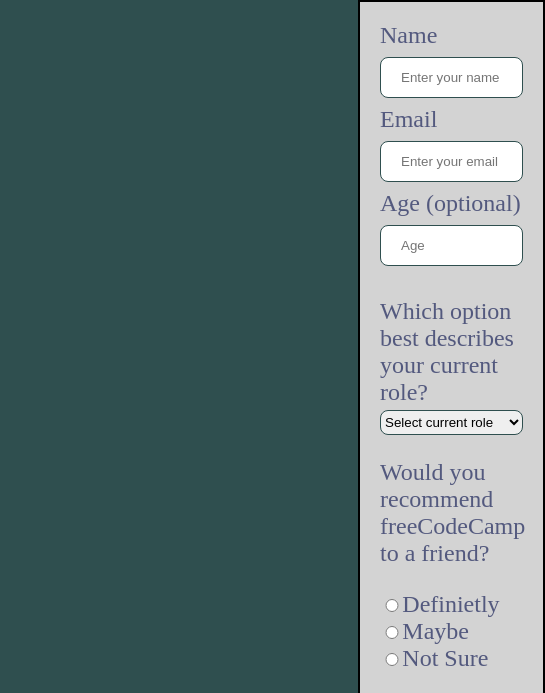
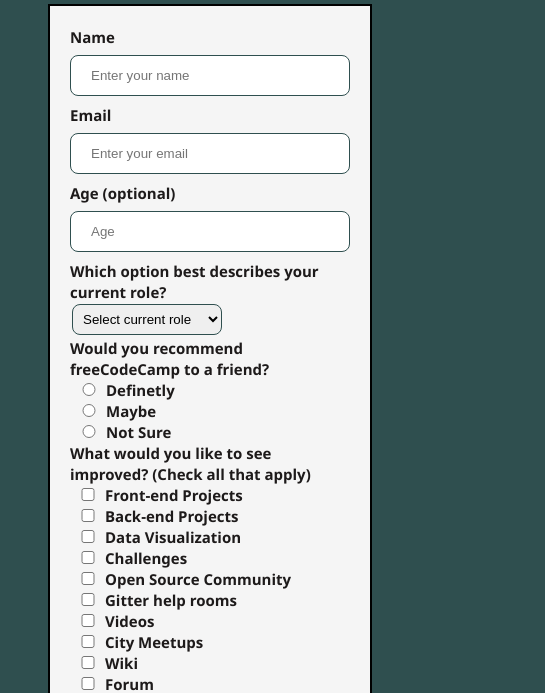
Before and after one commit to simplyenny/surveyform, a plain HTML site: page index.html in a window 390 px wide. Shown: the part 132-825 px from the top of the page, 545 px wide, since content can reach past the window. Drawn offline with Linux system fonts and the light colour scheme.

Commit message:
Add files via upload
I made changes to this form project by making it responsive, putting a form action and making the radio buttons effective. Also removed the <p> element tag and replaced it with the <label> tag.

```diff
--- a/index.html
+++ b/index.html
@@ -15,14 +15,14 @@
         <p id="description">Thank you for taking your time to help us improve the platform</p>
     </header>
     <main>
-        <form id="survey-form">
+        <form action="index.html" method="POST" id="survey-form">
         <div class="form-group">
             <label id="name-label" for="name">Name<br><input type="text" id="name" placeholder="Enter your name" required></label><br>
             <label id="email-label" for="email">Email<br><input type="email" id="email" placeholder="Enter your email" aria-required="true"></label><br>
             <label id="age-label" for="age">Age (optional)<br><input type="number" id="number" placeholder="Age" min="1" max="99"></label>
         </div>
         <div class="form-group">
-                <p id="tag">Which option best describes your current role?<br>
+               <label> Which option best describes your current role?</label>
                 <select id="dropdown" name="role" required>
                     <option disabled selected value>Select current role</option>
                     <option value="student">Student</option>
@@ -33,14 +33,14 @@
                 </select>
         </div>
                 <div class="form-group">
-                    <p>Would you recommend freeCodeCamp to a friend?</p>
-                    <label for="options"><input id="options" type="radio" name="definietly">Definietly</label><br>
-                    <label for="options"><input id= "options" type="radio" name="maybe" >Maybe</label><br>
-                    <label for="options"><input id= "options" type="radio" name="notsure" >Not Sure</label>
+                    <label>Would you recommend freeCodeCamp to a friend?</label><br>
+                    <label for="definetly"><input id="definetly" type="radio"  name="recommend">Definetly</label><br>
+                    <label for="maybe"><input id= "maybe" type="radio" name="recommend" >Maybe</label><br>
+                    <label for="notsure"><input id= "notsure" type="radio" name="recommend" >Not Sure</label>
 
                 </div>
             <div class="form-group">
-                    <p id="tag">What would you like to see improved? <span>(Check all that apply)</span></p>
+                    <label>What would you like to see improved? <span>(Check all that apply)</span></label><br>
                     <label><input id="options" type="checkbox" name="improve">Front-end Projects</label><br>
                     <label><input id="options" type="checkbox" name="improve">Back-end Projects</label><br>
                     <label><input id="options" type="checkbox" name="improve">Data Visualization</label><br>
@@ -55,23 +55,23 @@
 
                 </div>
             <div class="form-group">
-                    <p id="tag">What is your favourite feature of freeCodeCamp?<br>
+                    <label>What is your favourite feature of freeCodeCamp?</label><br>
                     <select id="dropdown" name="feature" required>
                         <option disabled selected value>Select an option</option>
                         <option value="challenges">Challenges</option>
                         <option value="project">Projects</option>
                         <option value="community">Community</option>
                         <option value="opensource">Open Source</option>
-                    </p>
+
                     </select>
                 </div>
             <div class="form-group">
-                <p id="tag">Additional Comment or suggestion
+                <label>Additional Comment or suggestion</label>
                 <label><input id="comment" type="textarea" placeholder="Enter comments here"></label>
-                </p>
+
             </div>
             <div class="form-group">
-                <button type="submit" id="submit">Submit</button>
+                <button input type="submit" value="" >Submit</button>
             </div>
         </form>
     </main>
--- a/style.css
+++ b/style.css
@@ -1,4 +1,10 @@
+html{
+    -webkit-text-size-adjust: 100%;
+    -ms-text-size-adjust: 100%;
+}
 *{
+    -moz-box-sizing: border-box;
+    -webkit-box-sizing: border-box;
     box-sizing: border-box;
 
 }
@@ -17,13 +23,12 @@ h1 {
     text-align: center;
     font-weight: 200;
     font-style: italic;
-
 }
 #survey-form{
   background-color: lightgrey;
-  box-shadow: red;
   border: 2px solid;
   width: 50%;
+  height: max-content;
   padding: 20px;
   margin: 0 0 0 350px;
   display: block;
@@ -32,26 +37,17 @@ h1 {
 .form-group{
     width: 100%;
     font-size: 1.5em;
-    color: rgba(12, 22, 80, 0.644);;
+    color: rgba(12, 22, 80, 0.644);
     align-items: flex-start;
 }
-p{
-    color: rgba(12, 22, 80, 0.644);
+label {
+    font-size: .75em;
+    font-weight: bold;
 }
-label #options {
-    font-size: 50px;
-}
-
-input[type=text] {
-    width: 100%;
-    padding: 12px 20px;
-    margin: 8px 0;
-    box-sizing: border-box;
-    border: 1px solid darkslategray;
-    border-radius: 8px;
-}
-
-input[type=number] {
+input[type=text],
+input[type=number],
+input[type=email],
+select {
     width: 100%;
     padding: 12px 20px;
     margin: 8px 0;
@@ -59,41 +55,35 @@ input[type=number] {
     box-sizing: border-box;
     border-radius: 8px;
 }
-
-input[type=email] {
-    width: 100%;
-    padding: 12px 20px;
-    margin: 8px 0;
-    border: 1px solid darkslategray;
-    box-sizing: border-box;
-    border-radius: 8px;
+select:focus,
+select:hover {
+    outline: none;
+    border: 1px solid #bbbbbb;
+}
+select option{
+    color: rgba(2, 3, 19, 0.7);
+    font-size: 0.9em;
 }
 input[type=textarea] {
     width: 100%;
     height: 100px;
+    resize: vertical;
     padding-bottom: 50px;
-    margin: 0;
+    margin: 8px 0 10px 0;
     box-sizing: border-box;
     border: 1px solid darkslategray;
     border-radius: 8px;
 }
 
-input[type=radio] {
+input[type=radio],
+input[type=checkbox]
+ {
     width: 10%;
     padding: 2px;
 }
-input[type=checkbox] {
-    width: 10%;
-    padding: 2px;
-}
-select{
-    width: 100%;
-    height: 25px;
-    border-radius: 8px;
-    border: 1px solid darkslategray;
-}
-
 button{
+    appearance: none;
+    -webkit-appearance: none;
     width: 100%;
     height: 50px;
     background-color:grey;
@@ -102,6 +92,7 @@ button{
     border-radius: 8px;
     border: 2px solid rgb(32, 29, 29);
     cursor: pointer;
+
 }
 button:hover{
     color: khaki;
@@ -113,3 +104,37 @@ button:active{
     box-shadow: 0 5px rgb(44, 37, 37);
     transform: translateY(4px);
   }
+  /*responsive corner*/
+
+  @media screen and (max-width: 1440px) {
+
+      #survey-form {
+        margin: 20px 10px 0 40px;
+        width: auto;
+        height: auto;
+        background-color: whitesmoke;
+        scroll-behavior: auto;
+     }
+     #description {
+        font-weight: 300;
+     }
+     .form-group{
+        width: 100%;
+        font-size: 20px;
+        font-family: 'Segoe UI', Tahoma, Geneva, Verdana, sans-serif;
+        line-height: 1em;
+        color: rgb(29, 26, 26);
+
+    }
+    /*label {
+        font-weight: bold 400;
+
+    }*/
+    select {
+        display: block;
+        width: 150px;
+        padding: 6px;
+        margin: 2px;
+       }
+
+  }
```
Also changed, not shown: package-lock.json (added).
